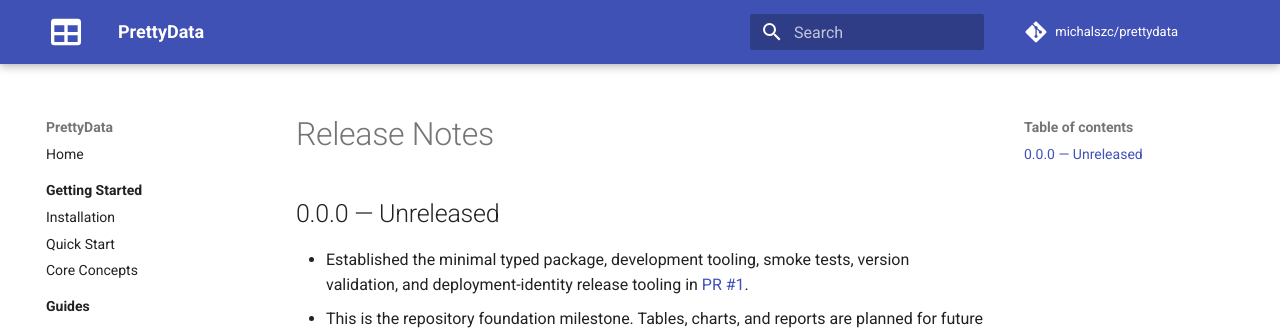
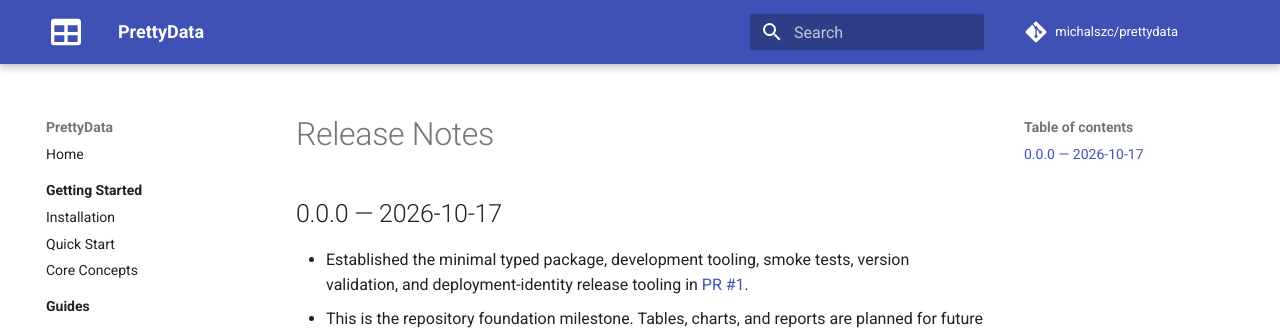
Before and after one commit to michalszc/prettydata, an MkDocs documentation site: the page built from documentation/release-notes.md, in a window 1280 px wide. Shown: the top 334 px of the page. Built offline with MkDocs 1.6.1 and Material for MkDocs 9.7.7, drawn with Linux system fonts in a browser that asks for light colours; comment, search, counter and statistics services are not loaded.

Commit message:
docs: date version 0.0.0 release notes

```diff
--- a/documentation/release-notes.md
+++ b/documentation/release-notes.md
@@ -1,6 +1,6 @@
 # Release Notes
 
-## 0.0.0 — Unreleased
+## 0.0.0 — 2026-10-17
 
 - Established the minimal typed package, development tooling, smoke tests,
   version validation, and deployment-identity release tooling in
```
